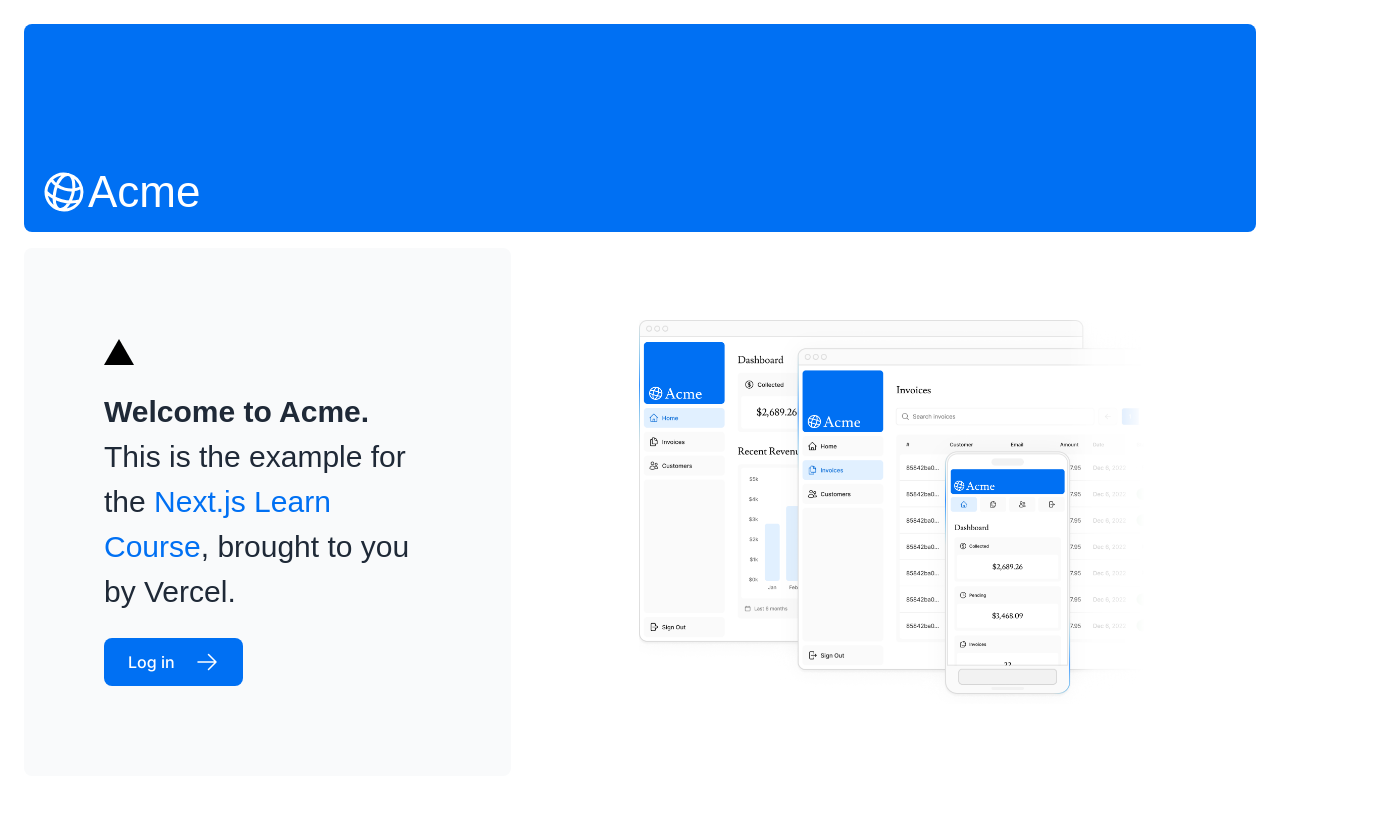
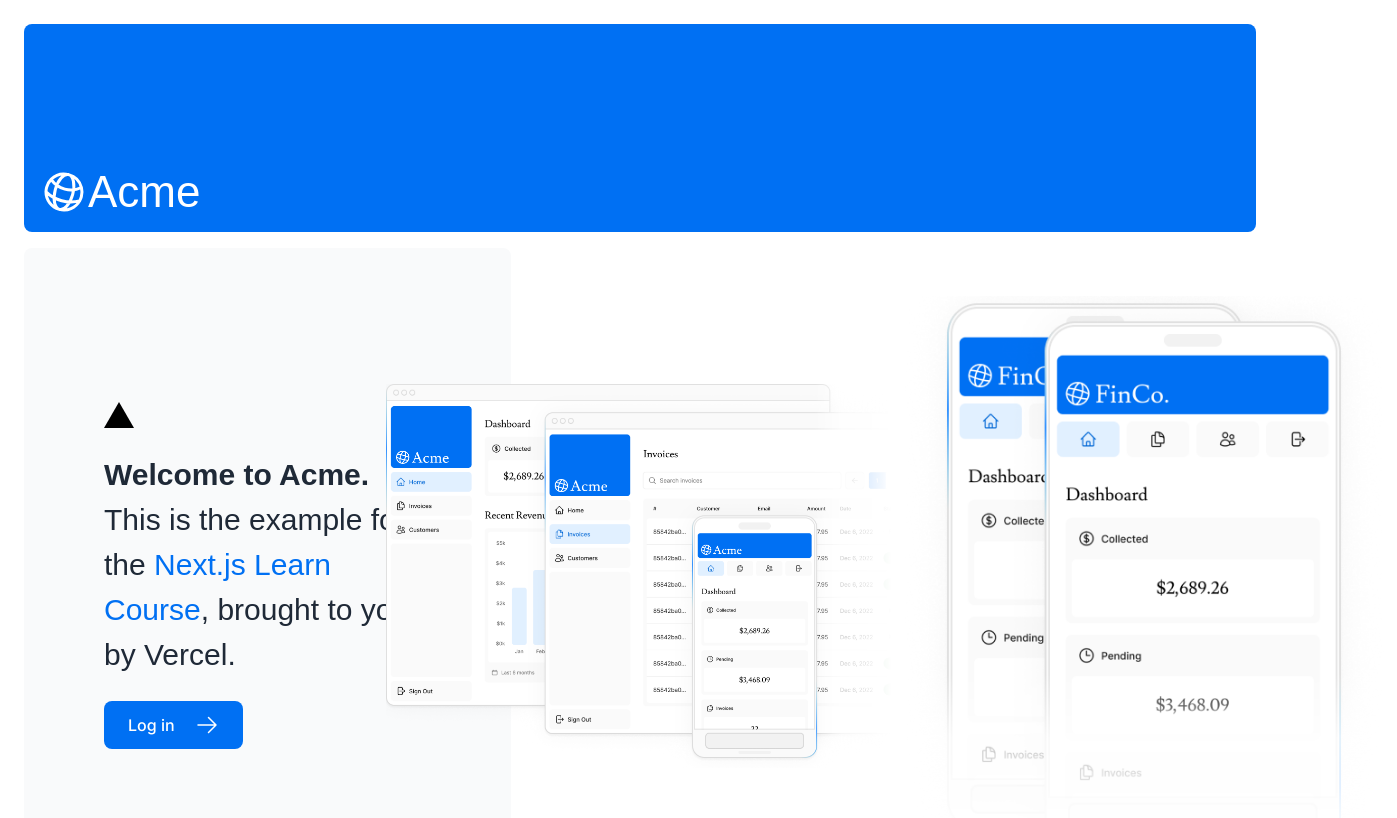
Before and after one commit to kleiry20/nextjs, a Next.js app: page / in a window 1280 px wide. Shown: the top 818 px of the page, 1397 px wide, since content can reach past the window. Built offline with nearby package versions, Linux system fonts and the light colour scheme; a web font is replaced by a local one.

Commit message:
working on the image

```diff
--- a/app/page.tsx
+++ b/app/page.tsx
@@ -38,6 +38,13 @@
             className="hidden md:block"
             alt="Screenshots of the dashboard project showing desktop version"
           />
+          <Image
+            src="/hero-mobile.png"
+            width={560}
+            height={620}
+            className="hidden sm:block"
+            alt="Screenshots of the dashboard project showing mobile version"
+          />
         </div>
       </div>
     </main>
```
